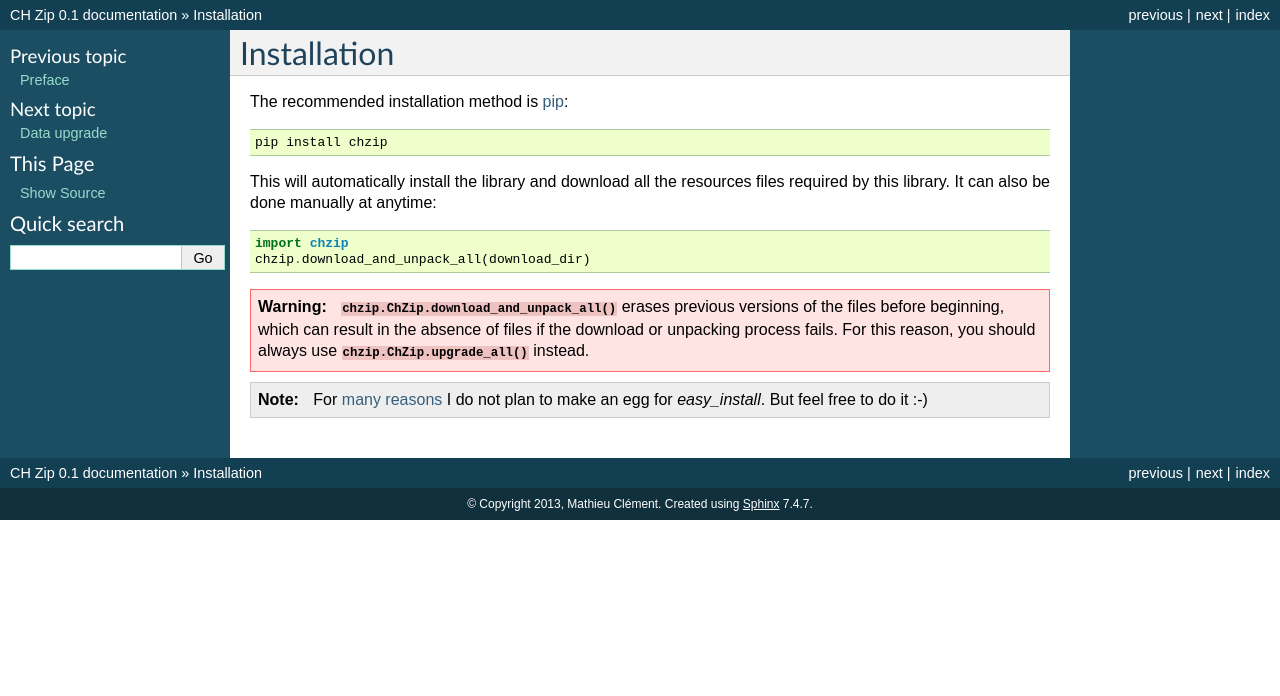
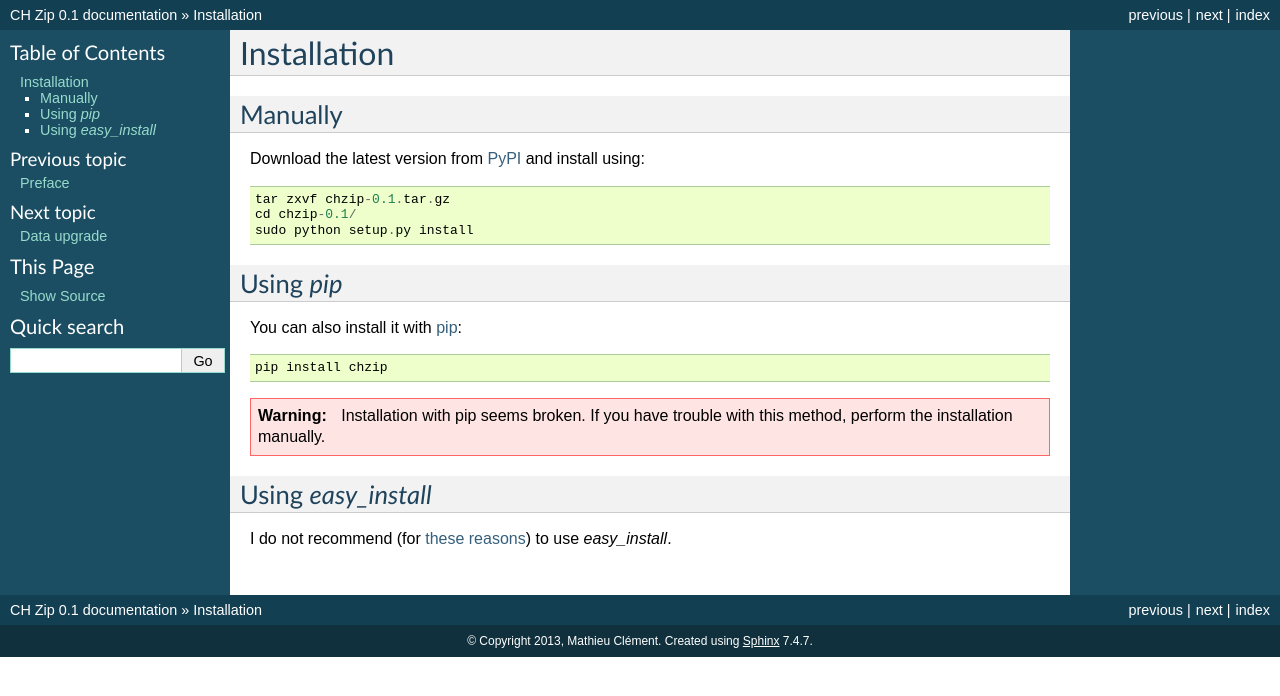
Before and after one commit to mathieu-clement/chzip, a Sphinx documentation site: the page built from doc/installation.rst, in a window 1280 px wide. Shown: the top 696 px of the page. Built offline with Sphinx 7.4.7, drawn with Linux system fonts in a browser that asks for light colours.

Commit message:
Add info about other installation methods

```diff
--- a/doc/installation.rst
+++ b/doc/installation.rst
@@ -3,24 +3,30 @@
 Installation
 ============
 
-The recommended installation method is `pip <http://www.pip-installer.org/>`_::
+Manually
+--------
+
+Download the latest version from `PyPI <https://pypi.python.org/pypi?name=chzip&:action=display>`_
+and install using::
+
+    tar zxvf chzip-0.1.tar.gz
+    cd chzip-0.1/
+    sudo python setup.py install
+
+Using `pip`
+-----------
+
+You can also install it with `pip <http://www.pip-installer.org/>`_::
 
     pip install chzip
 
-This will automatically install the library and download all the resources files
-required by this library. It can also be done manually at anytime::
-
-    import chzip
-    chzip.download_and_unpack_all(download_dir)
-
 .. warning::
 
-    :py:meth:`chzip.ChZip.download_and_unpack_all` erases previous versions of the
-    files before beginning, which can result in the absence of files if the download
-    or unpacking process fails. For this reason, you should always use
-    :py:meth:`chzip.ChZip.upgrade_all` instead.
+    Installation with pip seems broken. If you have trouble with this method,
+    perform the installation manually.
 
-.. note::
+Using `easy_install`
+--------------------
 
-     For `many reasons <http://stackoverflow.com/a/3220572/753136>`_ I do not plan
-     to make an egg for `easy_install`. But feel free to do it :-)
+I do not recommend (for `these reasons <http://stackoverflow.com/a/3220572/753136>`_) to use
+`easy_install`.
```
Also changed, not shown: 1 other file.
